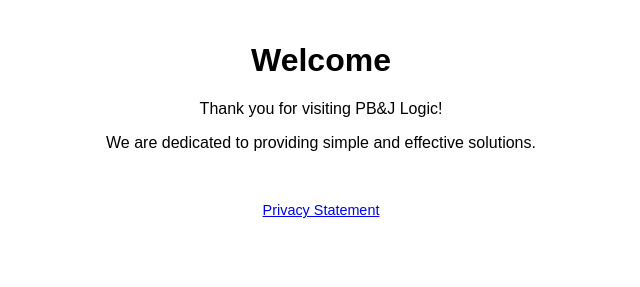
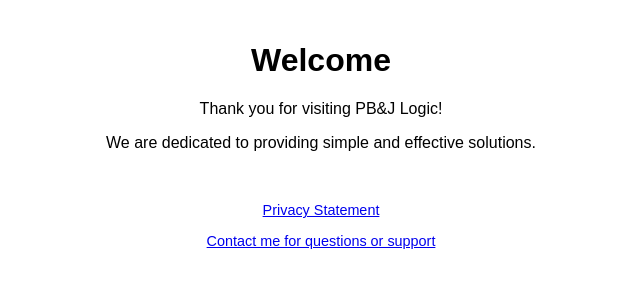
Before and after one commit to PBandJLogic/pbandjlogic.github.io, a plain HTML site: page index.html in a window 1280 px wide. Shown: the part 127-414 px from the top of the page, without its empty margins (319-959 px from the left). Drawn offline with Linux system fonts and the light colour scheme.

Commit message:
Update index.html, added email

```diff
--- a/index.html
+++ b/index.html
@@ -38,7 +38,9 @@
 
     <footer class="footer">
         <p><a href="privacy.html">Privacy Statement</a></p>
+        <p><a href="mailto:brad@pbandjlogic.com?subject=Inquiry%20from%20Website">Contact me for questions or support</a></p>
     </footer>
+
 </body>
 
 </html>
```
